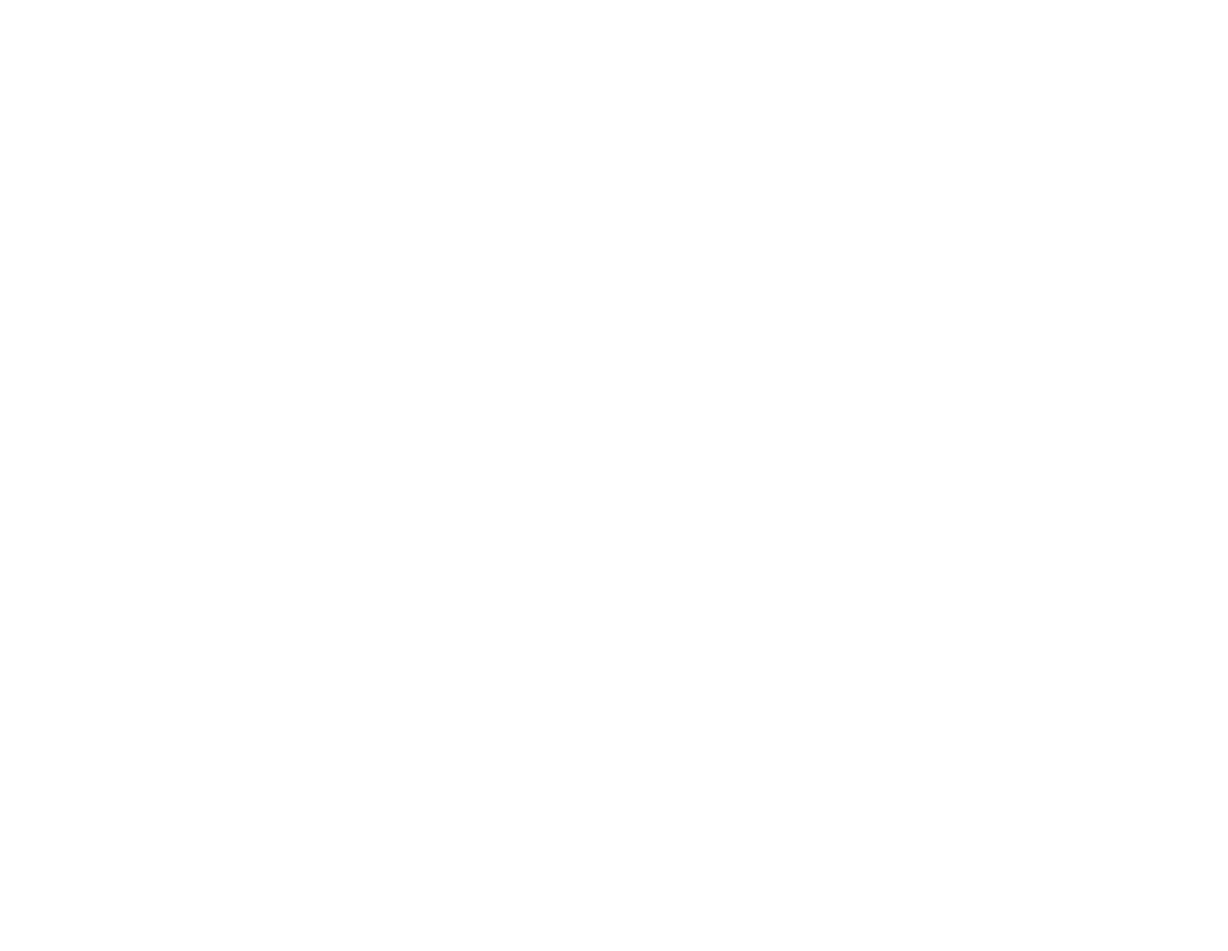
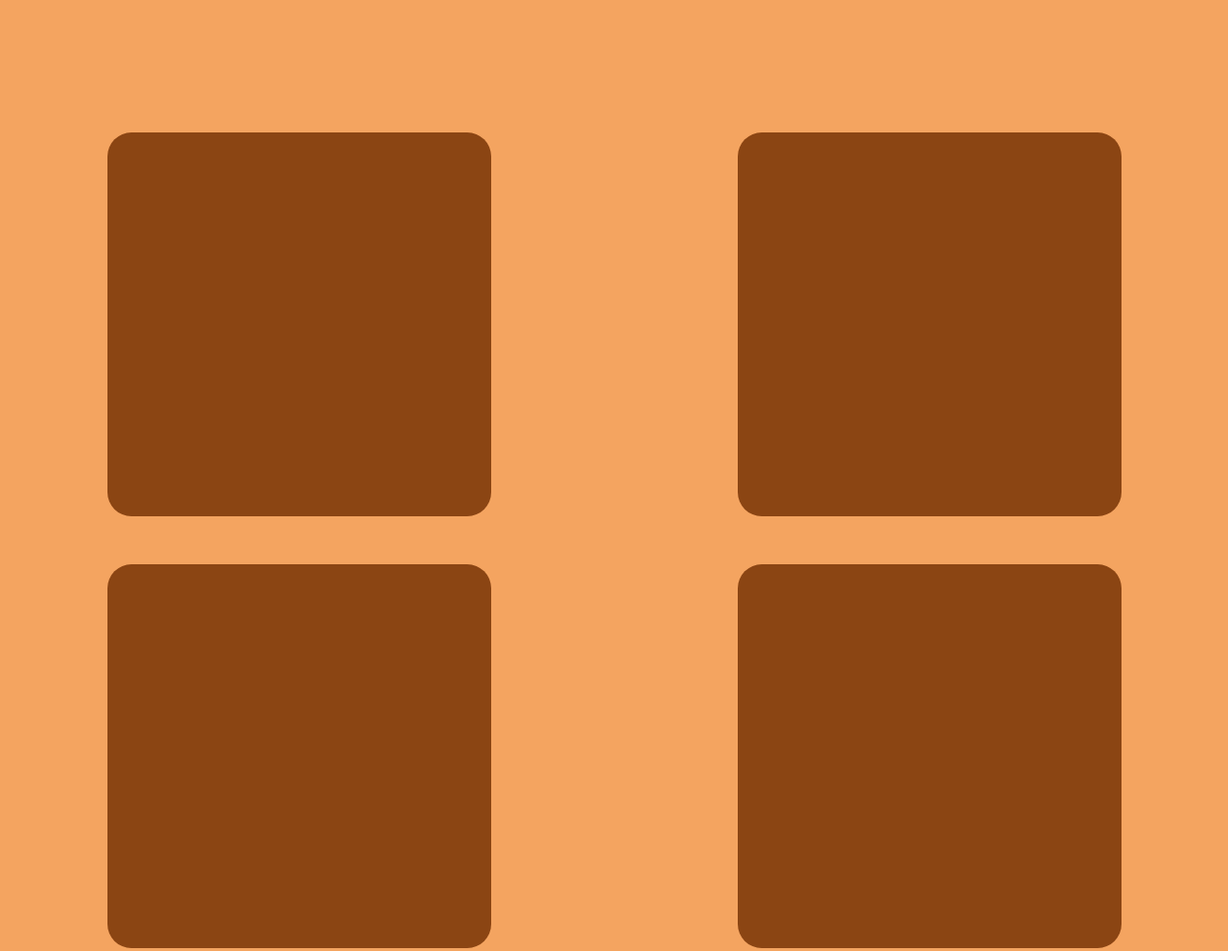
Before and after one commit to A-Guldborg/cafeanalog, a plain HTML site: page index.html in a window 1280 px wide. Shown: the whole page at 96% size. Before the commit the page ends 800 px from the top, so only its background shows below. Drawn offline with Linux system fonts and the light colour scheme.

Commit message:
Adds 4 coffee boxes

```diff
--- a/index.html
+++ b/index.html
@@ -6,6 +6,15 @@
     <link rel="stylesheet" href="stylesheet.css">
 </head>
 <body>
-
+<div id="allcoffee">
+    <div class="coffeeBox" id="coffee1">
+    </div>
+    <div class="coffeeBox" id="coffee2">
+    </div>
+    <div class="coffeeBox" id="coffee3">
+    </div>
+    <div class="coffeeBox" id="coffee4">
+    </div>
+</div>
 </body>
 </html>
--- a/stylesheet.css
+++ b/stylesheet.css
@@ -0,0 +1,29 @@
+body {
+    background: sandybrown;
+    padding-top: 30px;
+}
+
+#allcoffee {
+    display: grid;
+    gap: 50px;
+    margin-top: 100px;
+}
+
+.coffeeBox {
+    display: inline-grid;
+    background: saddlebrown;
+    width: 400px;
+    height: 400px;
+    margin: auto;
+    border-radius: 25px;
+}
+
+#coffee1 {
+    grid-column-start: 1;
+    grid-column-end: 2;
+}
+
+#coffee2 {
+    grid-column-start: 2;
+    grid-column-end: 3;
+}
```
